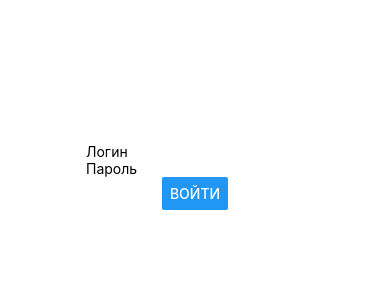
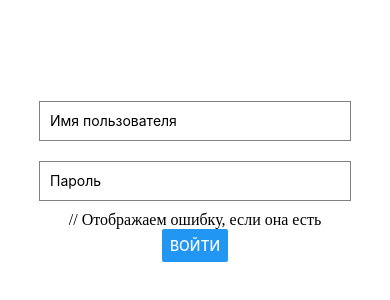
Before and after one commit to MrFireDeN/RandomUserApp, a React Native app: screen / in a window 390 px wide. Shown: the part 246-546 px from the top of the page. Built offline with nearby package versions, Linux system fonts and the light colour scheme.

Commit message:
feat
Добавлена проверка логина и пароля в случае не совпадения вывод ошибки

```diff
--- a/screens/login.js
+++ b/screens/login.js
@@ -1,24 +1,56 @@
-// screens/login.js
+import React, { useState } from 'react';
+import { View, TextInput, Button, StyleSheet, Text } from 'react-native';
 
-import React from 'react';
-import { View, TextInput, Button, StyleSheet } from 'react-native';
+const Login = ({ onLogin }) => {
+  const [username, setUsername] = useState('');
+  const [password, setPassword] = useState('');
+  const [error, setError] = useState(''); // Добавляем состояние для ошибки
 
-function Login() {
+  const handleLoginPress = () => {
+    if (username === 'admin' && password === 'admin') {
+      onLogin(); // Вызываем onLogin, если учетные данные верны
+    } else {
+      setError('Неверный логин или пароль'); // Устанавливаем сообщение об ошибке
+    }
+  };
+
   return (
     <View style={styles.container}>
-            <TextInput placeholder="Логин" />
-            <TextInput placeholder="Пароль" secureTextEntry={true} />
-            <Button title="Войти" />
+      <TextInput
+        style={styles.input}
+        placeholder="Имя пользователя"
+        value={username}
+        onChangeText={setUsername}
+      />
+      <TextInput
+        style={styles.input}
+        placeholder="Пароль"
+        value={password}
+        onChangeText={setPassword}
+        secureTextEntry
+      />
+      {error ? <Text style={styles.errorText}>{error}</Text> : null} // Отображаем ошибку, если она есть
+      <Button title="Войти" onPress={handleLoginPress} />
     </View>
   );
-}
+};
 
 const styles = StyleSheet.create({
   container: {
     flex: 1,
-      backgroundColor: '#fff',
+    justifyContent: 'center',
     alignItems: 'center',
-      justifyContent: 'center',
+  },
+  input: {
+    height: 40,
+    borderColor: 'gray',
+    borderWidth: 1,
+    margin: 10,
+    width: '80%',
+    padding: 10,
+  },
+  errorText: {
+    color: 'red', // Стиль для текста ошибки
   },
 });
 
```
Lines whose indentation alone changed are shown as unchanged.
